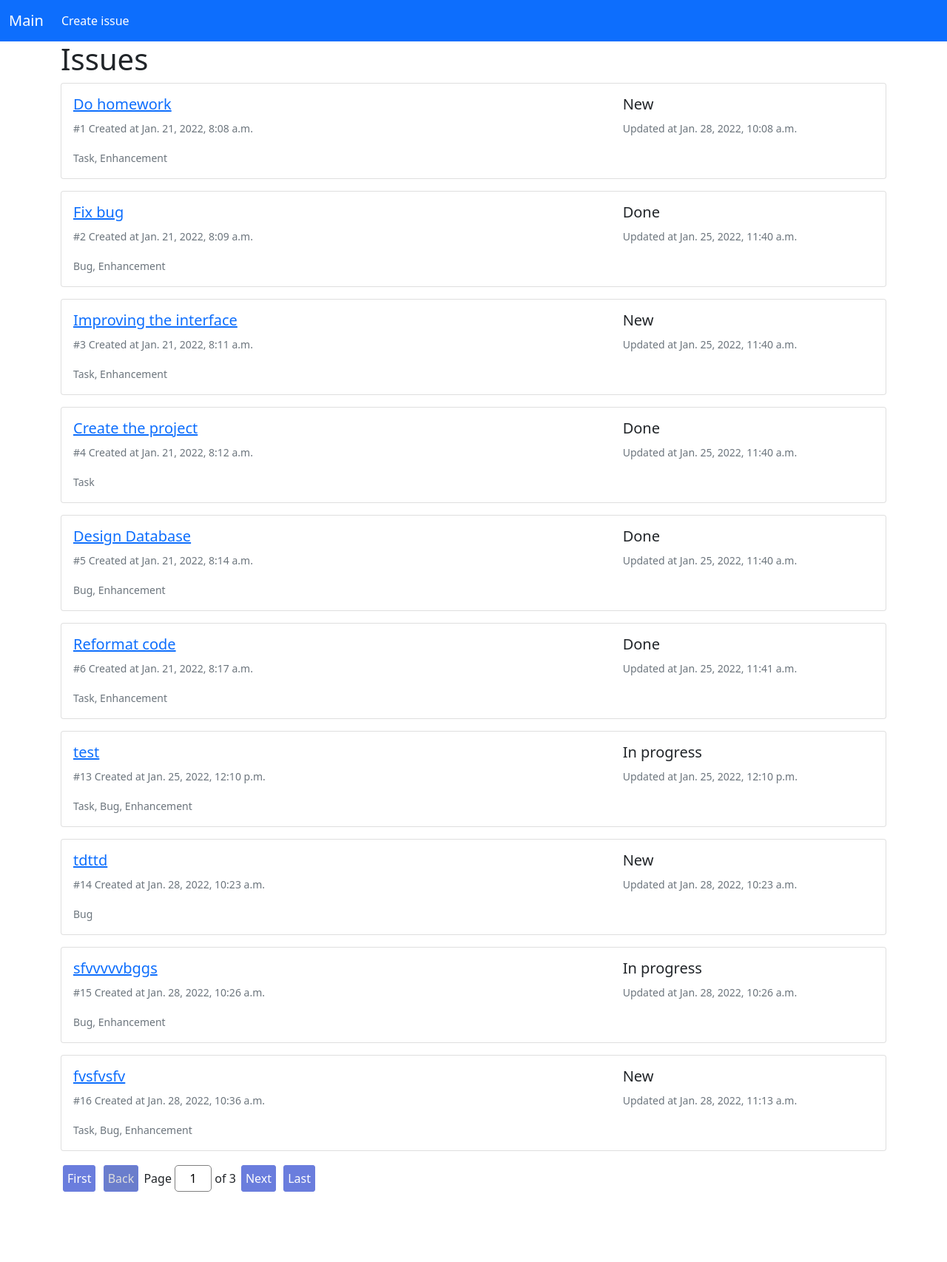
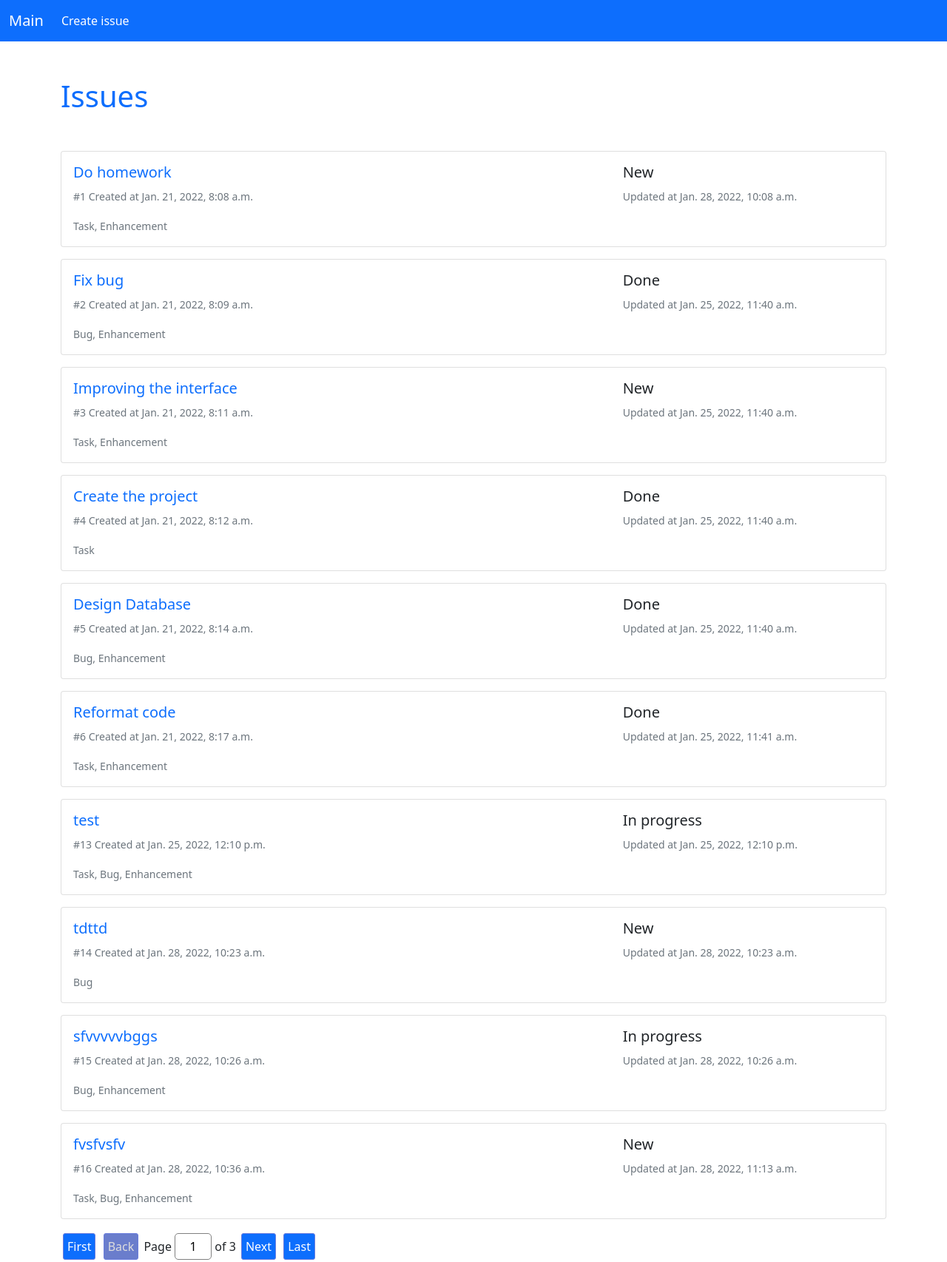
Before and after one commit to Irbiss555/issue_tracker, a Django app: page / in a window 1280 px wide. Shown: the whole page at 74% size. Before the commit the page ends 1611 px from the top, so only its background shows below. Run offline with Django 3.2, Linux system fonts and the light colour scheme; data comes from the database, SQL or seed files in the repository.

Commit message:
#10 Добавил стили для ссылок и заголовков

```diff
--- a/issue_tracker/static/css/style.css
+++ b/issue_tracker/static/css/style.css
@@ -1,3 +1,11 @@
+a {
+    text-decoration: none;
+}
+h1 {
+    margin: 50px 0 50px 0;
+    color: #0d6efd;
+}
+
 .pagination {
     text-align: center;
 }
@@ -11,13 +19,12 @@
 }
 
 .pagination a {
-    background: #6a7ddd;
+    background: #0d6efd;
     color: white;
     text-decoration: none;
 }
 
 .pagination a:hover {
-    background: #6a7dff;
     text-decoration: underline;
 }
 
```
